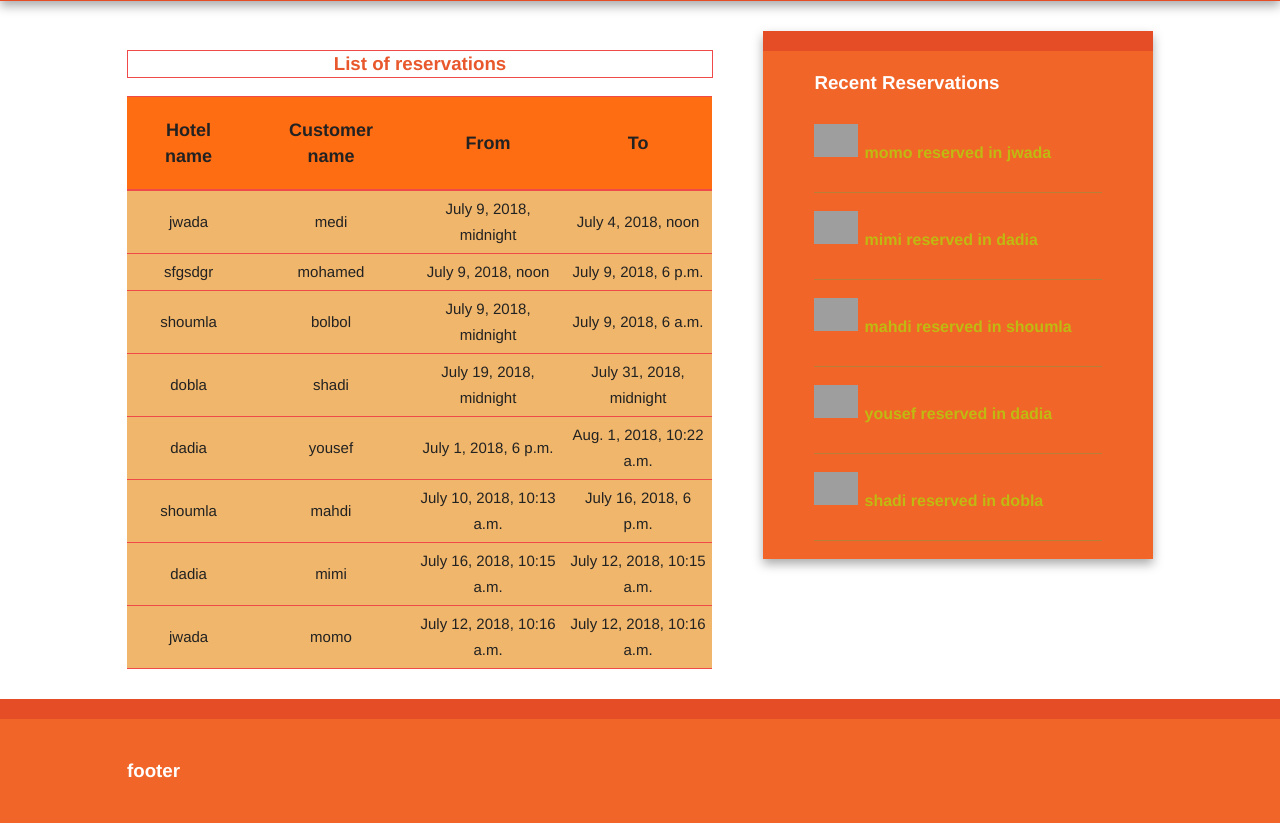
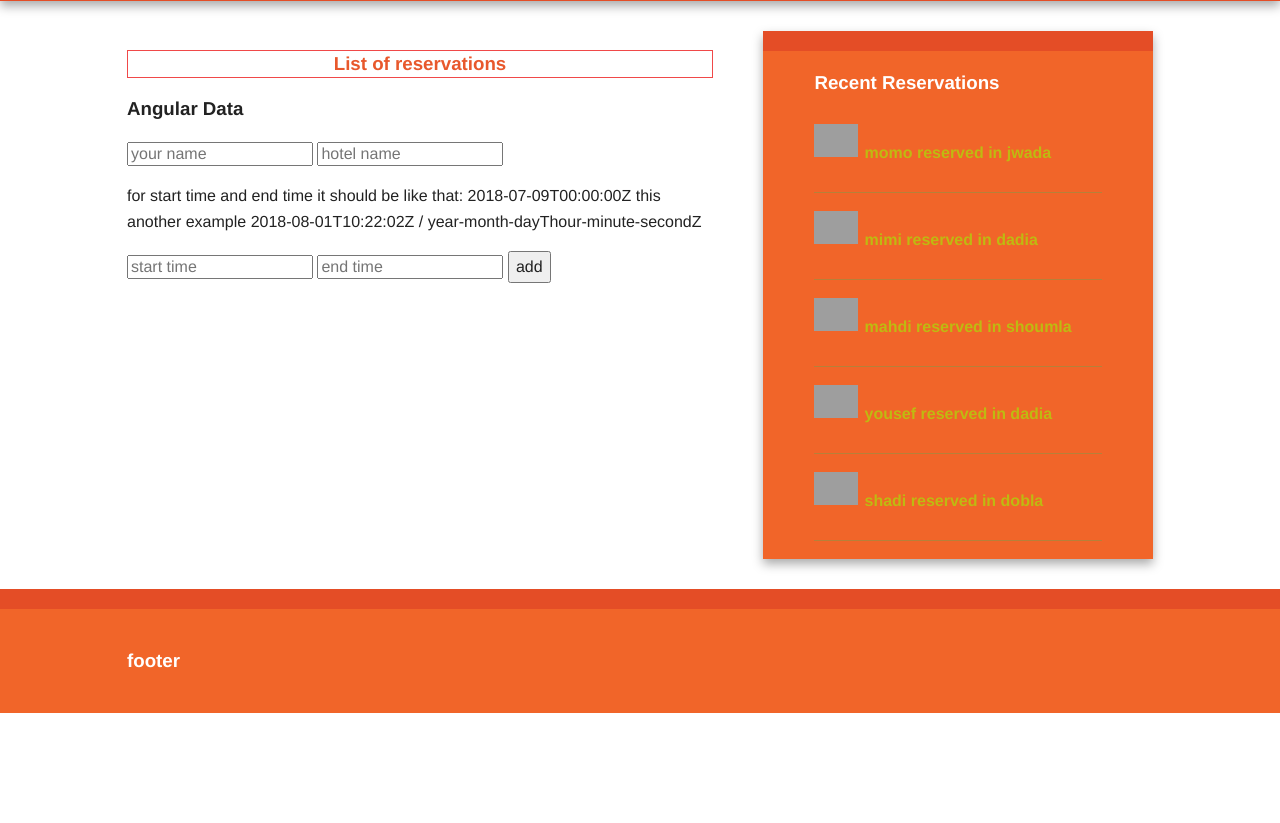
Before and after one commit to elmahdiDev/elmahdi_Projects, a Django app: page /reservation/allreservations in a window 1280 px wide. Shown: the part 95-918 px from the top of the page. After the commit the page ends 808 px from the top, so only its background shows below. Run offline with Django 3.2, Linux system fonts and the light colour scheme; data comes from the database, SQL or seed files in the repository; some libraries are stand-ins or nearby versions; grey boxes are pictures that could not be loaded.

Commit message:
used angular on customer and reservation data

```diff
--- a/Hotel_Project/hotel_system/reservation/api.py
+++ b/Hotel_Project/hotel_system/reservation/api.py
@@ -1,7 +1,15 @@
 from rest_framework.viewsets import ModelViewSet
-from .serializer import HotelSerializer
-from .models import Hotel
+from .serializer import *
+from .models import *
 
 class HotelApi(ModelViewSet):
     queryset = Hotel.objects.all()
     serializer_class = HotelSerializer
+
+class CustomerApi(ModelViewSet):
+    queryset = Customer.objects.all()
+    serializer_class = CustomerSerializer
+
+class ReservationApi(ModelViewSet):
+    queryset = Reservation.objects.all()
+    serializer_class = ReservationSerializer
--- a/Hotel_Project/hotel_system/reservation/serializer.py
+++ b/Hotel_Project/hotel_system/reservation/serializer.py
@@ -1,7 +1,17 @@
 from rest_framework import serializers
-from .models import Hotel
+from .models import *
 
 class HotelSerializer(serializers.ModelSerializer):
     class Meta:
         model = Hotel
         exclude = []
+
+class CustomerSerializer(serializers.ModelSerializer):
+    class Meta:
+        model = Customer
+        exclude = []
+
+class ReservationSerializer(serializers.ModelSerializer):
+    class Meta:
+        model = Reservation
+        exclude = []
--- a/Hotel_Project/hotel_system/reservation/urls.py
+++ b/Hotel_Project/hotel_system/reservation/urls.py
@@ -1,11 +1,16 @@
 from django.conf.urls import url
 from .views import *
-from .api import HotelApi
+from .api import *
 from rest_framework.routers import DefaultRouter
 
 router = DefaultRouter()
 router.register(r"hotelsapi",HotelApi)
+router.register(r"customersapi",CustomerApi)
+router.register(r"reservationsapi",ReservationApi)
 urlpatterns = router.urls
+
+
+
 
 urlpatterns += [
     url(r'allhotels',AllHotels),
--- a/Hotel_Project/hotel_system/static/js/angular/myangular.js
+++ b/Hotel_Project/hotel_system/static/js/angular/myangular.js
@@ -1,7 +1,10 @@
 
 (function(){
   angular.module("hotelreservation.angapp",[])
-  .controller("HotelReservation",["$scope","$http",HotelReservation]);
+  .controller("HotelReservation",["$scope","$http",HotelReservation])
+  .controller("Customers",["$scope","$http",Customers])
+  .controller("Reservations",["$scope","$http",Reservations]);
+
 
   function HotelReservation($scope,$http) {
     $scope.hotels=[];
@@ -14,4 +17,35 @@
       $scope.hotels.push(hotel);
     };
   }
+
+
+
+function Customers($scope,$http) {
+  $scope.customers=[];
+  $http.get("/reservation/customersapi/")
+  .then(function(response){
+    $scope.customers = response.data;
+  });
+  $scope.add_new_customer=function(new_customer) {
+    var customer={customer_name:new_customer,customer_number:'987546848'};
+    $scope.customers.push(customer);
+  };
+}
+
+
+
+
+function Reservations($scope,$http) {
+  $scope.reservations=[];
+  $http.get("/reservation/reservationsapi/")
+  .then(function(response){
+    $scope.reservations = response.data;
+  });
+  $scope.add_new_reservation=function(hotelname,customername,start_time,end_time) {
+    var reservation={hotel:hotelname,customer:customername,starttime:start_time,endtime:end_time};
+    $scope.reservations.push(reservation);
+  };
+}
+
+
 })();
--- a/Hotel_Project/hotel_system/templates/reservation/reservations.html
+++ b/Hotel_Project/hotel_system/templates/reservation/reservations.html
@@ -6,28 +6,25 @@
 
 {% block content %}
 <h3 style="padding-left:60px;padding-right:60px;border:0.5px rgb(240, 73, 73) solid; color: rgb(232, 88, 44);width: 464px;text-align: center">List of reservations</h3>
-<table class="table table-striped">
-        <thead>
-          <tr style="width:500px;height:auto;background-color:rgb(255, 109, 19);border-top: rgb(240, 73, 73) 0.5px solid;border-bottom: rgb(240, 73, 73) 2px solid;border-radius:15px;font-size:18px;padding:20px;text-align: center;">
-            <th style="padding: 20px">Hotel name</th>
-            <th style="padding: 20px">Customer name</th>
-            <th style="padding: 20px">From</th>
-            <th style="padding: 20px">To</th>
-          </tr>
-        </thead>
-        <tbody>
+{% verbatim %}
+<h3>Angular Data</h3>
 
-            {% for reserve in reservations %}
-            <tr style="width:auto;height:auto;background-color:rgb(240, 182, 107);font-size:15px;text-align:center;">
-              <td style="padding-top:5px;padding-bottom:5px;border-top: rgb(240, 73, 73) 0.5px solid;border-bottom: rgb(240, 73, 73) 0.5px solid;"> {{reserve.hotel}} </td>
-              <td style="padding-top:5px;padding-bottom:5px;border-top: rgb(240, 73, 73) 0.5px solid;border-bottom: rgb(240, 73, 73) 0.5px solid;"> {{reserve.customer}} </td>
-              <td style="border-top: rgb(240, 73, 73) 0.5px solid;border-bottom: rgb(240, 73, 73) 0.5px solid;padding-top:5px;padding-bottom:5px;padding-right:5px;padding-left:5px;"> {{reserve.start_time}} </td>
-              <td style="border-top: rgb(240, 73, 73) 0.5px solid;border-bottom: rgb(240, 73, 73) 0.5px solid;padding-top:5px;padding-bottom:5px;padding-right:5px;padding-left:5px;"> {{reserve.end_time}}</td>
-            </tr>
-            {% endfor %}
+<div ng-controller="Reservations">
+  <ul>
+    <div ng-repeat="res in reservations">
+      <li>{{res.customer}} reserved on  {{res.hotel}} from {{res.starttime}}  to {{endtime}}</li>
+    </div>
+  </ul>
+  <input type="text" placeholder="your name" ng-model="res_customer"/>
+  <input type="text" placeholder="hotel name" ng-model="res_hotel"/>
+  <p>for start time and end time it should be like that:  2018-07-09T00:00:00Z this another example  2018-08-01T10:22:02Z /  year-month-dayThour-minute-secondZ</p>
+  <input type="text" placeholder="start time" ng-model="res_starttime"/>
+  <input type="text" placeholder="end time" ng-model="res_endtime"/>
 
-        </tbody>
-      </table>
+  <button ng-click="add_new_customer(res_hotel,res_customer,res_starttime,res_endtime)">add</button>
+</div>
+
+{% endverbatim %}
 {% endblock %}
 
 {% block recent%}
```
Also changed, not shown: Hotel_Project/hotel_system/templates/reservation/customers.html (+12 -14 lines), 3 other files.
